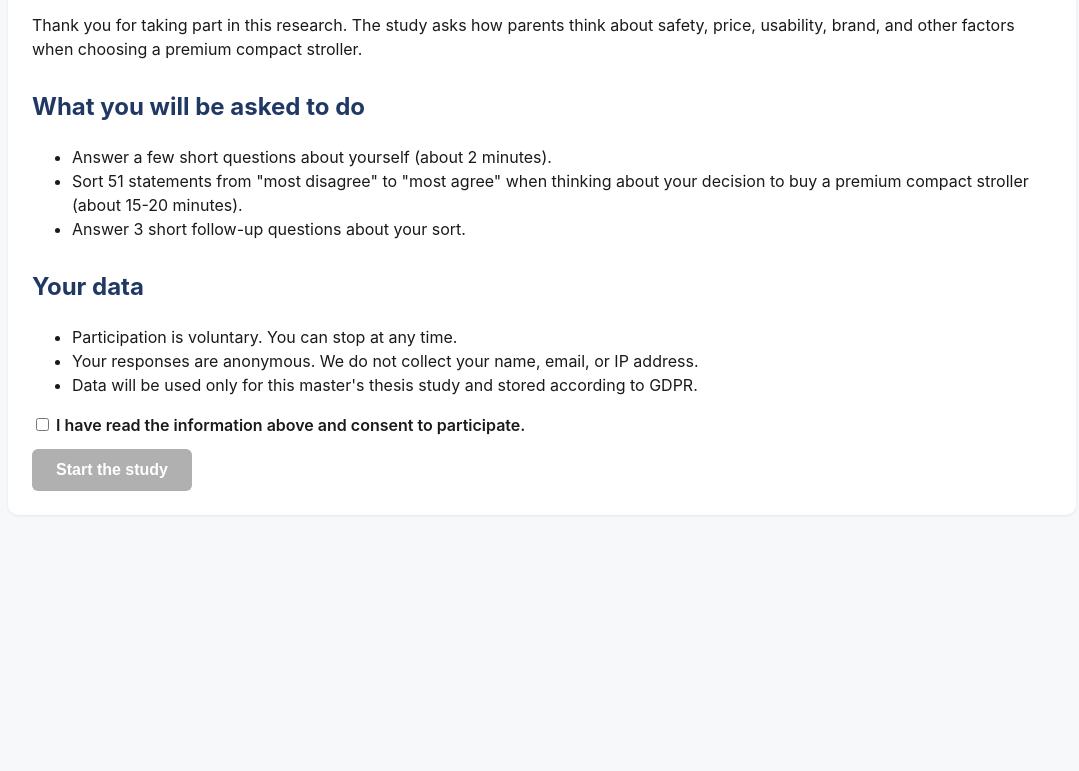
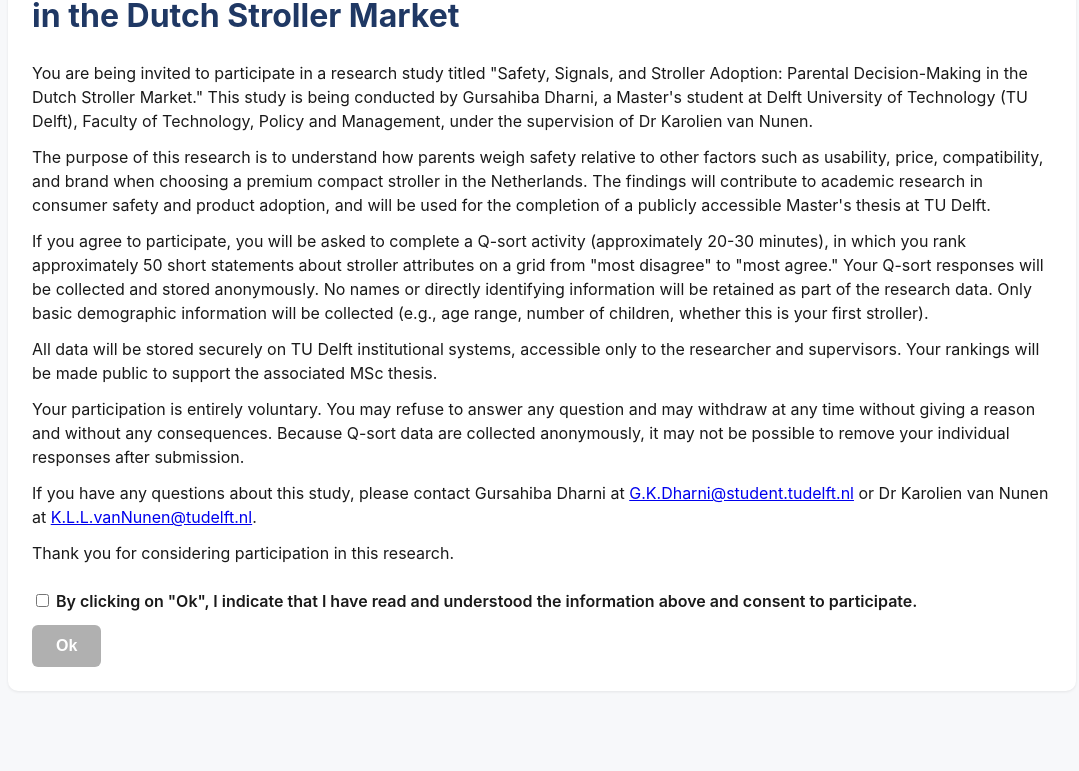
Before and after one commit to gursahiba10-beep/Q-sort, a plain HTML site: page index.html in a window 1280 px wide. Shown: the part 104-875 px from the top of the page, without its empty margins (98-1177 px from the left). Before the commit the page ends 800 px from the top, so only its background shows below. Drawn offline with Linux system fonts and the light colour scheme.

Commit message:
Add files via upload

```diff
--- a/index.html
+++ b/index.html
@@ -3,7 +3,7 @@
 <head>
 <meta charset="UTF-8">
 <meta name="viewport" content="width=device-width, initial-scale=1.0">
-<title>Premium Compact Stroller Study</title>
+<title>Safety, Signals, and Stroller Adoption - TU Delft MSc Study</title>
 <style>
   :root {
     --primary: #1F3864;
@@ -254,22 +254,24 @@
 <!-- ============ CONSENT PAGE ============ -->
 <div id="page-consent" class="page">
   <div class="card">
-    <h1>Premium Compact Stroller Study</h1>
-    <p>Thank you for taking part in this research. The study asks how parents think about safety, price, usability, brand, and other factors when choosing a premium compact stroller.</p>
-    <h2>What you will be asked to do</h2>
-    <ul>
-      <li>Answer a few short questions about yourself (about 2 minutes).</li>
-      <li>Sort 51 statements from "most disagree" to "most agree" when thinking about your decision to buy a premium compact stroller (about 15-20 minutes).</li>
-      <li>Answer 3 short follow-up questions about your sort.</li>
-    </ul>
-    <h2>Your data</h2>
-    <ul>
-      <li>Participation is voluntary. You can stop at any time.</li>
-      <li>Your responses are anonymous. We do not collect your name, email, or IP address.</li>
-      <li>Data will be used only for this master's thesis study and stored according to GDPR.</li>
-    </ul>
-    <p><label><input type="checkbox" id="consent-checkbox"> I have read the information above and consent to participate.</label></p>
-    <button class="button" id="consent-btn" disabled onclick="goto('demographics')">Start the study</button>
+    <h1>Safety, Signals, and Stroller Adoption: Parental Decision-Making in the Dutch Stroller Market</h1>
+    <p>You are being invited to participate in a research study titled "Safety, Signals, and Stroller Adoption: Parental Decision-Making in the Dutch Stroller Market." This study is being conducted by Gursahiba Dharni, a Master's student at Delft University of Technology (TU Delft), Faculty of Technology, Policy and Management, under the supervision of Dr Karolien van Nunen.</p>
+
+    <p>The purpose of this research is to understand how parents weigh safety relative to other factors such as usability, price, compatibility, and brand when choosing a premium compact stroller in the Netherlands. The findings will contribute to academic research in consumer safety and product adoption, and will be used for the completion of a publicly accessible Master's thesis at TU Delft.</p>
+
+    <p>If you agree to participate, you will be asked to complete a Q-sort activity (approximately 20-30 minutes), in which you rank approximately 50 short statements about stroller attributes on a grid from "most disagree" to "most agree." Your Q-sort responses will be collected and stored anonymously. No names or directly identifying information will be retained as part of the research data. Only basic demographic information will be collected (e.g., age range, number of children, whether this is your first stroller).</p>
+
+    <p>All data will be stored securely on TU Delft institutional systems, accessible only to the researcher and supervisors. Your rankings will be made public to support the associated MSc thesis.</p>
+
+    <p>Your participation is entirely voluntary. You may refuse to answer any question and may withdraw at any time without giving a reason and without any consequences. Because Q-sort data are collected anonymously, it may not be possible to remove your individual responses after submission.</p>
+
+    <p>If you have any questions about this study, please contact Gursahiba Dharni at <a href="mailto:G.K.Dharni@student.tudelft.nl">G.K.Dharni@student.tudelft.nl</a> or Dr Karolien van Nunen at <a href="mailto:K.L.L.vanNunen@tudelft.nl">K.L.L.vanNunen@tudelft.nl</a>.</p>
+
+    <p>Thank you for considering participation in this research.</p>
+
+    <p style="margin-top: 24px;"><label><input type="checkbox" id="consent-checkbox"> By clicking on "Ok", I indicate that I have read and understood the information above and consent to participate.</label></p>
+
+    <button class="button" id="consent-btn" disabled onclick="goto('demographics')">Ok</button>
   </div>
 </div>
 
@@ -446,7 +448,7 @@
 const SUBMISSION_URL = "https://script.google.com/macros/s/AKfycbxkDxZw0I7LmgDZh8k1PG_dvZ_wj13t8ukqR6uiiowC0eFNdNBPELcmuE7BrfT-g4hZ/exec";
 
 // Researcher contact email (shown on the finish page)
-const RESEARCHER_EMAIL = "gursahiba10@gmail.com";
+const RESEARCHER_EMAIL = "G.K.Dharni@student.tudelft.nl";
 
 // ============ DATA ============
 const STATEMENTS = [
```
